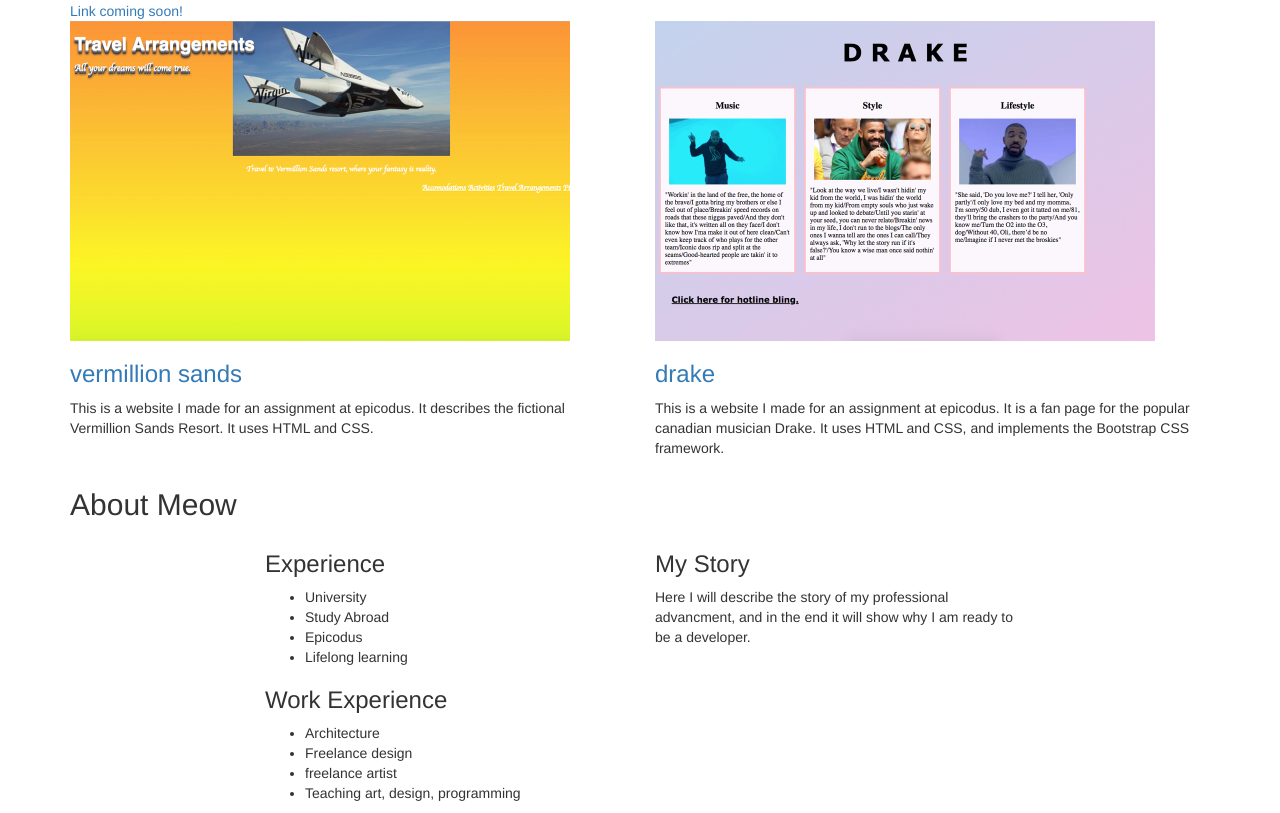
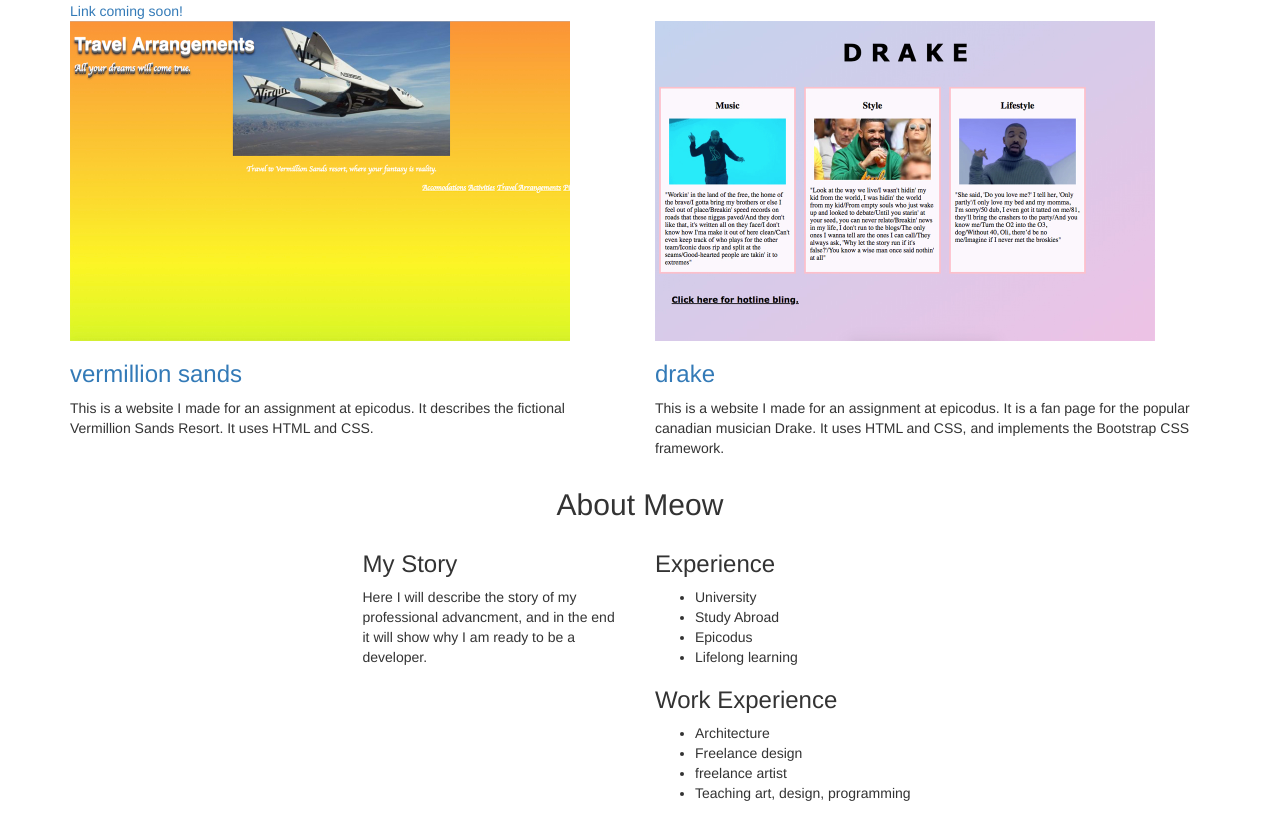
Before and after one commit to MichaelMeow/portfolio, a plain HTML site: page index.html in a window 1280 px wide. Shown: the part 915-1728 px from the top of the page. Drawn offline with nearby package versions, Linux system fonts and the light colour scheme.

Commit message:
format about me section, and switch story with experience column

```diff
--- a/css/styles.css
+++ b/css/styles.css
@@ -9,3 +9,7 @@
 .siteimg{
   width: 500px;
 }
+
+h2{
+  text-align: center;
+}
--- a/index.html
+++ b/index.html
@@ -45,7 +45,11 @@
 
       <h2>About Meow</h2>
       <div class="row">
-        <div class="col-md-4 col-md-offset-2">
+        <div class="col-md-3 col-md-offset-3">
+          <h3>My Story</h3>
+          <p>Here I will describe the story of my professional advancment, and in the end it will show why I am ready to be a developer.</p>
+        </div>
+        <div class="col-md-3">
           <h3>Experience</h3>
           <ul>
             <li>University</li>
@@ -61,10 +65,6 @@
             <li>Teaching art, design, programming</li>
           </ul>
         </div>
-        <div class="col-md-4">
-          <h3>My Story</h3>
-          <p>Here I will describe the story of my professional advancment, and in the end it will show why I am ready to be a developer.</p>
-        </div>
       </div>
     </div>
   </body>
```
